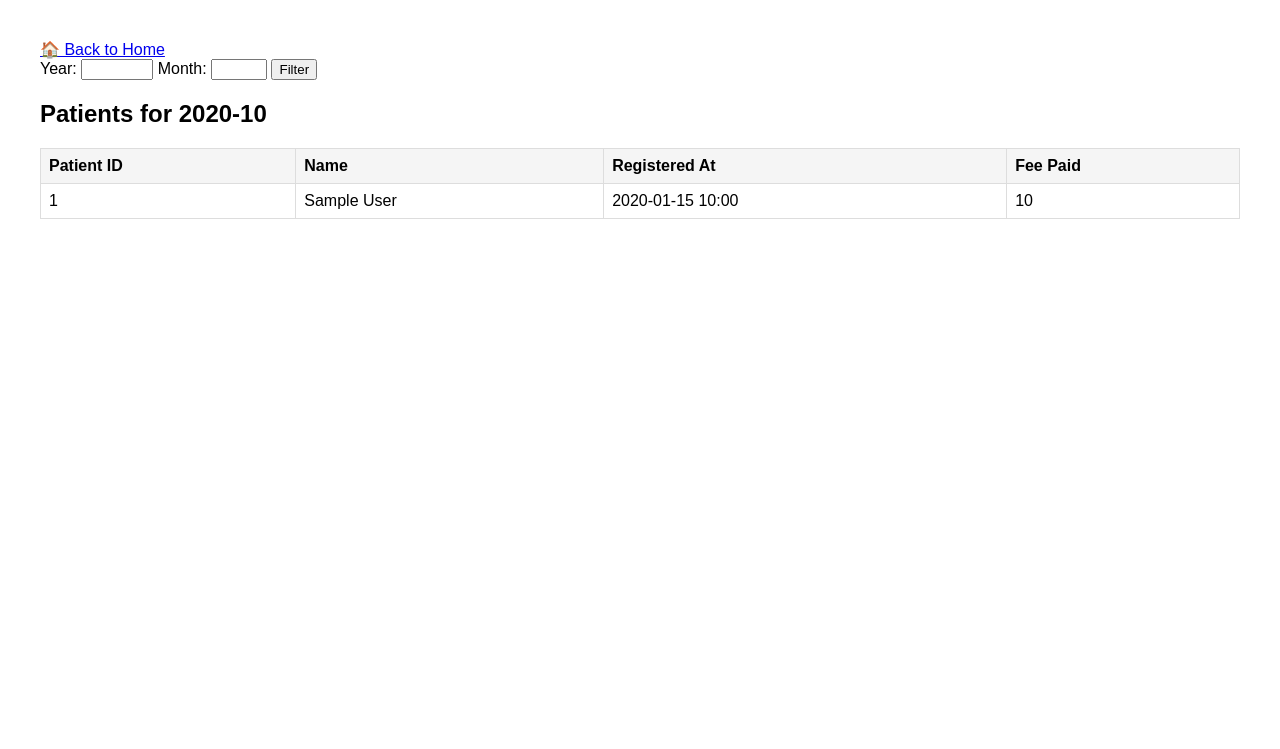
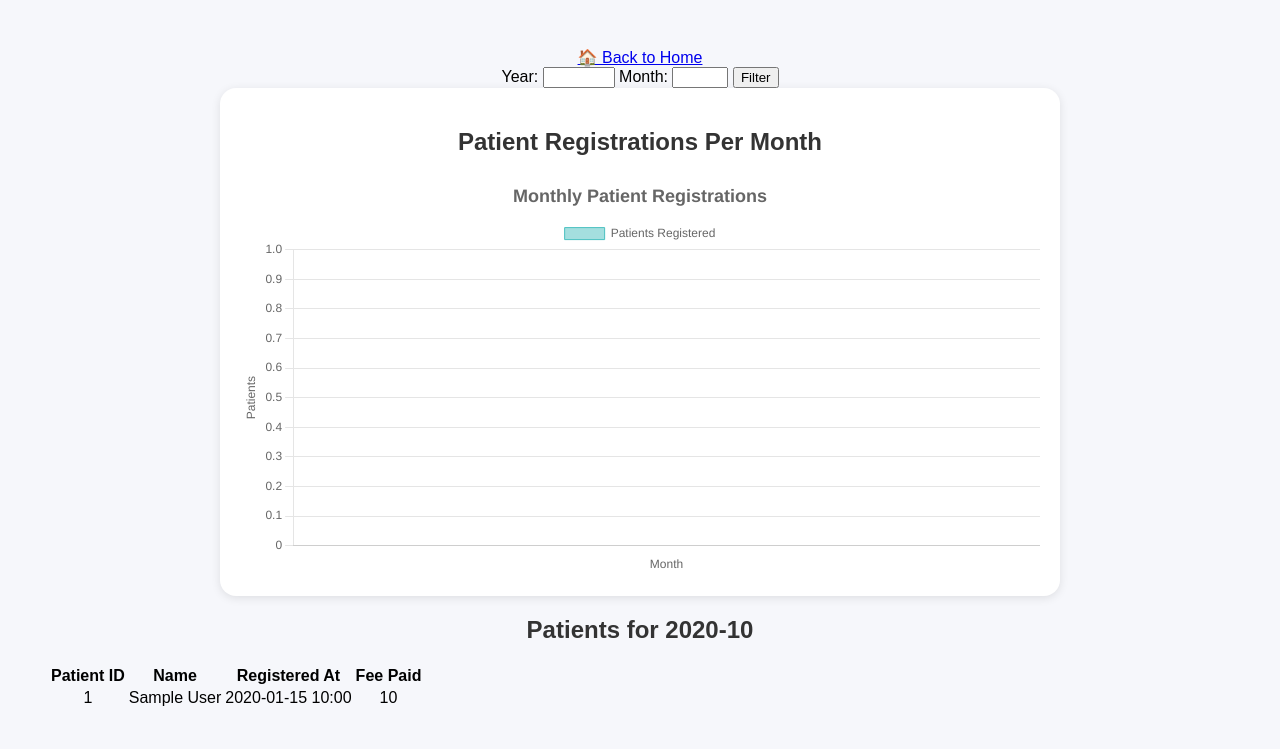
Before and after one commit to mahesivaya/proton, a Django app: template proton/templates/executive/monthly_patients.html in a window 1280 px wide. Shown: the top 749 px of the page. Run offline with Django 3.2, Linux system fonts and the light colour scheme; the template is opened without the code that fills it: most values are stand-ins (such as "Sample title", 1, 10 or a date in 2020).

Commit message:
Show in simple visualization

```diff
--- a/proton/templates/executive/monthly_patients.html
+++ b/proton/templates/executive/monthly_patients.html
@@ -2,8 +2,26 @@
 <html lang="en">
 <head>
     <meta charset="UTF-8">
+    <script src="https://cdn.jsdelivr.net/npm/chart.js"></script>
     <style>
-        body { font-family: Arial, sans-serif; margin: 40px; }
+        body {
+      font-family: Arial, sans-serif;
+      background: #f6f7fb;
+      text-align: center;
+      padding: 40px;
+    }
+    .chart-container {
+      width: 80%;
+      max-width: 800px;
+      margin: auto;
+      background: #fff;
+      border-radius: 16px;
+      box-shadow: 0 2px 10px rgba(0,0,0,0.1);
+      padding: 20px;
+    }
+    h2 {
+      margin-bottom: 20px;
+      color: #333;
         form { margin-bottom: 20px; }
         table { width: 100%; border-collapse: collapse; margin-top: 10px; }
         th, td { padding: 8px; border: 1px solid #ddd; text-align: left; }
@@ -24,7 +42,10 @@
         </label>
         <button type="submit">Filter</button>
     </form>
-
+    <div class="chart-container">
+        <h2>Patient Registrations Per Month</h2>
+        <canvas id="patientChart"></canvas>
+      </div>
 {% if patients %}
         <h2>Patients for {{ year }}-{{ month|stringformat:"02d" }}</h2>
         <table>
@@ -50,5 +71,40 @@
     {% elif year and month %}
         <p>No patients found for {{ year }}-{{ month|stringformat:"02d" }}.</p>
     {% endif %}
+
+    <script>
+        const labels = {{ labels|safe }};
+        const data = {{ values|safe }};
+
+        const ctx = document.getElementById('patientChart').getContext('2d');
+        new Chart(ctx, {
+          type: 'bar',
+          data: {
+            labels: labels,
+            datasets: [{
+              label: 'Patients Registered',
+              data: data,
+              borderWidth: 1,
+              backgroundColor: 'rgba(75, 192, 192, 0.5)',
+              borderColor: 'rgba(75, 192, 192, 1)',
+            }]
+          },
+          options: {
+            responsive: true,
+            plugins: {
+              legend: { display: true, position: 'top' },
+              title: {
+                display: true,
+                text: 'Monthly Patient Registrations',
+                font: { size: 18 }
+              }
+            },
+            scales: {
+              y: { beginAtZero: true, title: { display: true, text: 'Patients' } },
+              x: { title: { display: true, text: 'Month' } }
+            }
+          }
+        });
+      </script>
 </body>
 </html>
```
Also changed, not shown: proton/executive/views.py (+21 -0 lines).
